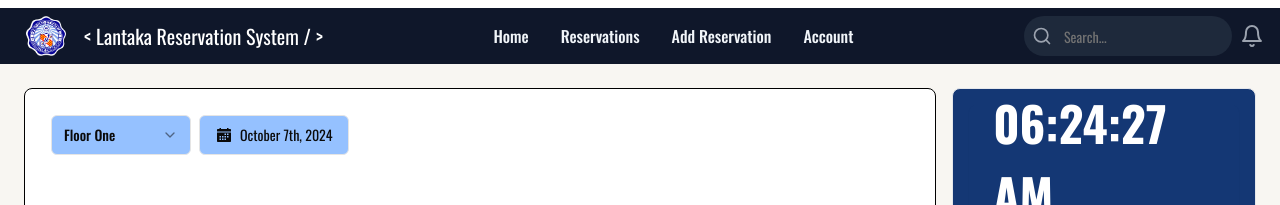
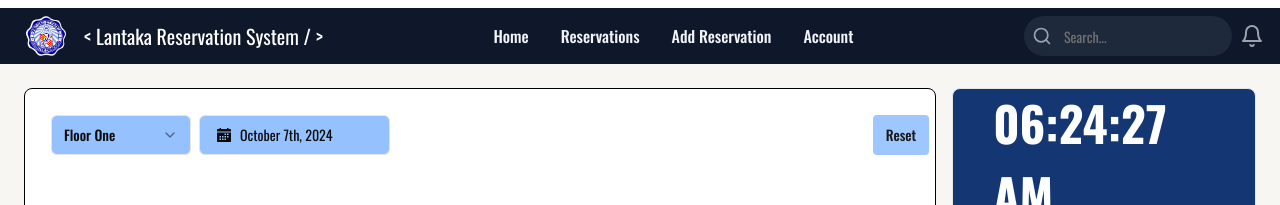
Before and after one commit to Arainf/lantaka-reservation-system, a React (Vite) app: page /Joshtest in a window 1280 px wide. Shown: the top 205 px of the page. Built offline with nearby package versions, Linux system fonts and the light colour scheme; no server answers.

Commit message:
reset fix

```diff
--- a/src/components/common/cards/FirstFloor.jsx
+++ b/src/components/common/cards/FirstFloor.jsx
@@ -36,8 +36,11 @@ const FirstFloor = ({ resetTrigger }) => {
     setViewBox(initialViewBox);
     setZoom(1); // Reset zoom level
     setDragPosition({ x: 0, y: 0 }); // Reset drag position
+    setIsDragging(false); // Ensure dragging is turned off
+    setLastMousePos({ x: 0, y: 0 }); // Reset last mouse position
   }
 }, [resetTrigger]);
+
   const MIN_ZOOM = 600; // Minimum zoom level
   const MAX_ZOOM = 1400; // Maximum zoom level
 
--- a/src/pages/Josh-Test/JoshTest.jsx
+++ b/src/pages/Josh-Test/JoshTest.jsx
@@ -97,7 +97,7 @@ const JoshTest = () => {
             <Button
                       onClick={resetState} // Call reset function on click
                       className="px-3 py-1 text-black rounded hover:bg-blue-600 opacity-90"
-                      style={{ marginLeft: '900px', backgroundColor: '#95c1ff' }} // Set the background color and margin
+                      style={{ marginLeft: '55%', backgroundColor: '#95c1ff' }} // Set the background color and margin
                     >
               Reset
             </Button>
```
Lines whose indentation alone changed are shown as unchanged.
